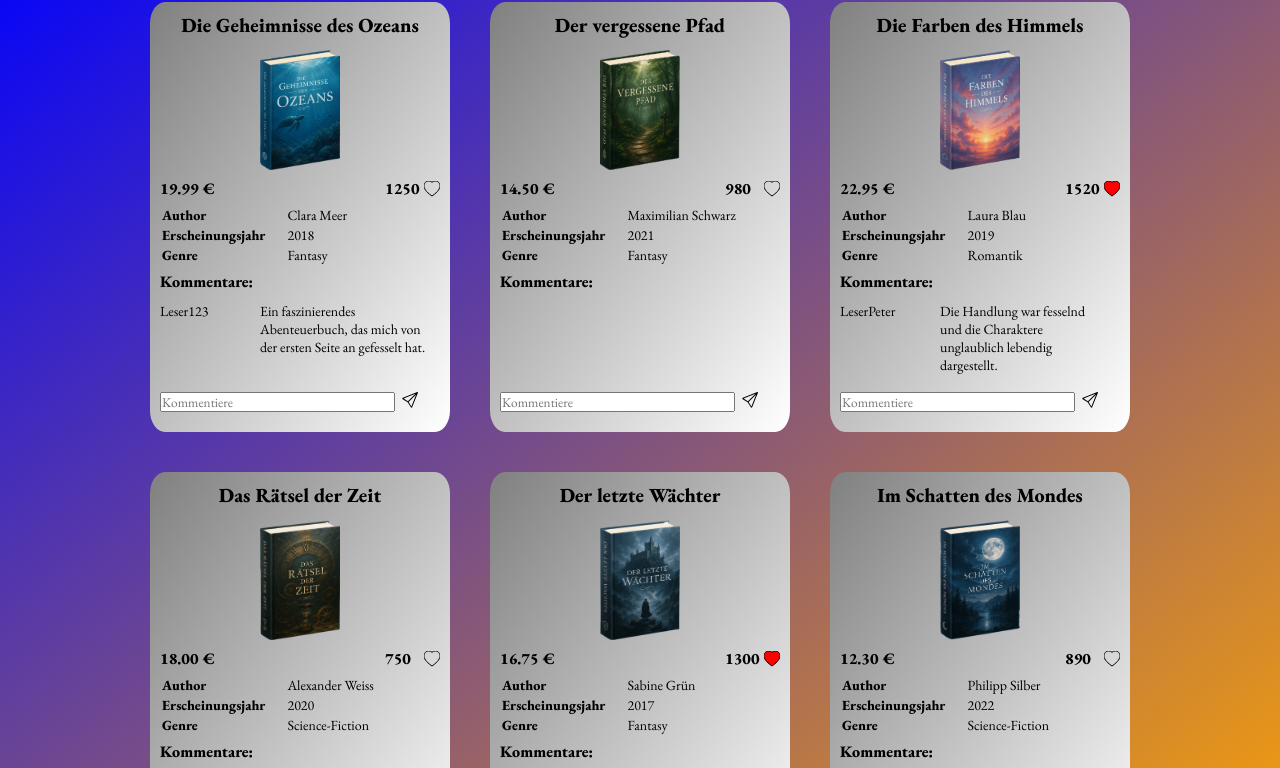
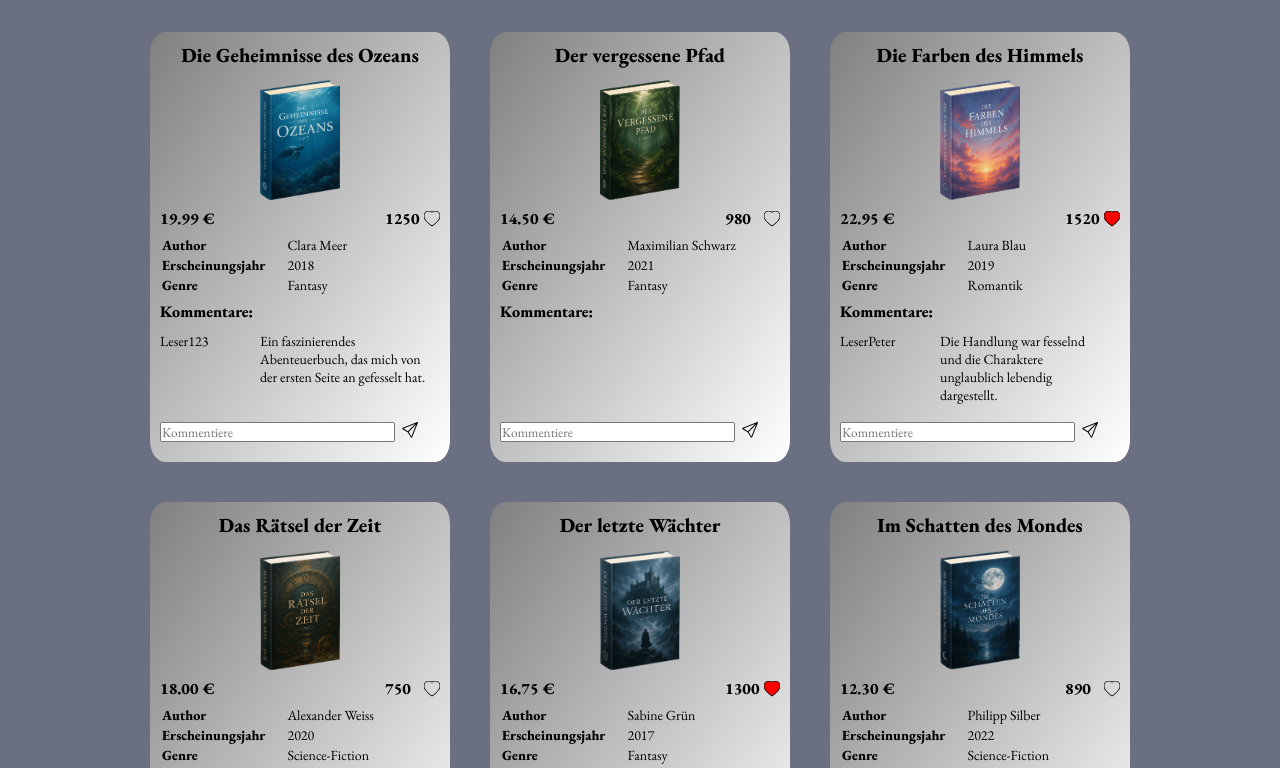
Before and after one commit to eliashashimi/Book-Store, a plain HTML site: page index.html in a window 1280 px wide. Shown: the part 80-848 px from the top of the page. Drawn offline with Linux system fonts and the light colour scheme.

Commit message:
changed style.css

```diff
--- a/style.css
+++ b/style.css
@@ -1,10 +1,7 @@
 body {
     width: 100%;
     height: 100%;
-    background-image: linear-gradient(to bottom right, blue, orange);
-    background-position: center;
-    background-repeat: no-repeat;
-    background-size: cover;
+    background-color: rgba(29, 37, 65, 0.657);
     display: flex;
     flex-direction: column;
     justify-content: center;
@@ -23,7 +20,9 @@ h1 {
     -webkit-background-clip: text;
             background-clip: text;
     -webkit-text-fill-color: transparent;
+    font-size: 40px;
     font-weight: bolder;
+    padding-top: 20px;
 }
 
 .main-content {
```
